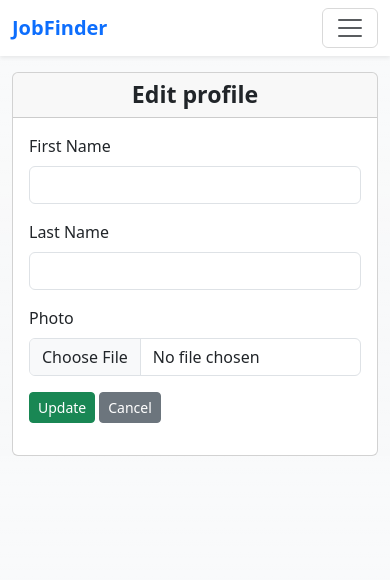
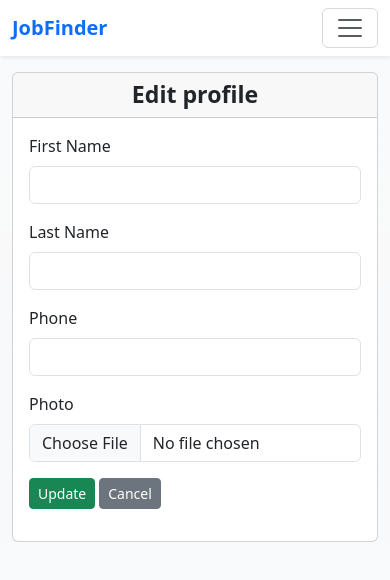
Before and after one commit to nbagonoc/jobFinder-frontend, a React (Vite) app: page /profile/edit in a window 390 px wide. Shown: the top 580 px of the page. Built offline with nearby package versions, Linux system fonts and the light colour scheme; no server answers.

Commit message:
can now edit phone as well via update profile

```diff
--- a/src/components/users/profile/UserProfile.jsx
+++ b/src/components/users/profile/UserProfile.jsx
@@ -15,7 +15,7 @@ const UserProfile = ({ profile }) => {
                     {`${profile.firstName} ${profile.lastName}`}
                 </h1>
                 <h6 className='fw-bold'>
-                    Phone: <span className='text-muted fw-light'>Phone</span>
+                    Phone: <span className='text-muted fw-light'>{profile.phone}</span>
                 </h6>
                 <h6 className='fw-bold'>
                     Email:{' '}
--- a/src/components/users/profile/UserProfileContainer.jsx
+++ b/src/components/users/profile/UserProfileContainer.jsx
@@ -27,6 +27,7 @@ const UserProfileContainer = () => {
                     headers,
                 })
                 const profile = response.data
+                console.log(profile)
                 dispatch({
                     type: 'SET_PROFILE',
                     payload: { profile },
--- a/src/components/users/profile_edit/UserProfileEditForm.jsx
+++ b/src/components/users/profile_edit/UserProfileEditForm.jsx
@@ -13,6 +13,7 @@ const UserProfileEditForm = () => {
     const [formData, setFormData] = useState({
         firstName: '',
         lastName: '',
+        phone: '',
         photo: '',
     })
     const navigate = useNavigate()
@@ -31,7 +32,8 @@ const UserProfileEditForm = () => {
                 setFormData({
                     firstName: profile.firstName,
                     lastName: profile.lastName,
-                    photo: profile.photo,
+                    phone: profile.phone,
+                    photo: null
                 })
             } catch (error) {
                 let message = 'Something went wrong!'
@@ -50,16 +52,18 @@ const UserProfileEditForm = () => {
                 })
             }
         }
+
         getProfile()
     }, [dispatch, token])
 
     const onChange = (e) => {
-        const { name, value } = e.target
-        setFormData({
-            ...formData,
-            [name]: value,
-        })
-    }
+        const { name, value, files } = e.target;
+
+        setFormData((prevData) => ({
+            ...prevData,
+            [name]: name === 'photo' ? files[0] : value,
+        }));
+    };
 
     const onSubmit = async (e) => {
         e.preventDefault()
@@ -67,22 +71,22 @@ const UserProfileEditForm = () => {
         const profile = {
             firstName: formData.firstName,
             lastName: formData.lastName,
+            phone: formData.phone,
             photo: formData.photo,
         }
 
         const headers = {
-            'Content-Type': 'application/json',
+            'Content-Type': 'multipart/form-data',
             Authorization: `Bearer ${token}`,
         }
 
         try {
             const response = await axios.put(`${usersAPI}`, profile, { headers })
             const message = response.data.message
-
             dispatch({
                 type: 'SET_PROFILE',
                 payload: {
-                    // profile,
+                    profile,
                     alert: {
                         message,
                         success: true,
@@ -91,14 +95,14 @@ const UserProfileEditForm = () => {
             })
             navigate('/profile')
         } catch (error) {
-            let message = 'Something went wrong!'
-            if (error && error.response) {
-                message = error.response.data.errors.message
-            }
+            const errors = error.response.data
+            const message = error.response.data.message
 
+            // console.log(errors)
             dispatch({
                 type: 'SET_PROFILE',
                 payload: {
+                    errors,
                     alert: {
                         message,
                         success: false,
@@ -110,9 +114,7 @@ const UserProfileEditForm = () => {
 
     return (
         <div>
-            {alert !== null ||
-            typeof alert === 'object' ||
-            Object.keys(alert).length !== 0 ? (
+            { alert !== null || typeof alert === 'object' || Object.keys(alert).length !== 0 ? (
                 <form onSubmit={onSubmit}>
                     <div className='mb-3'>
                         <label htmlFor='firstName' className='form-label'>
@@ -146,7 +148,22 @@ const UserProfileEditForm = () => {
                             {errors && errors.lastName ? errors.lastName : ''}
                         </span>
                     </div>
-                    {/* file upload */}
+                    <div className='mb-3'>
+                        <label htmlFor='email' className='form-label'>
+                            Phone
+                        </label>
+                        <input
+                            type='text'
+                            className='form-control'
+                            id='phone'
+                            name='phone'
+                            value={formData.phone}
+                            onChange={onChange}
+                        />
+                        <span className='text-danger'>
+                            {errors && errors.phone ? errors.phone : ''}
+                        </span>
+                    </div>
                     <div className='mb-3'>
                         <label htmlFor='photo' className='form-label'>
                             Photo
```
